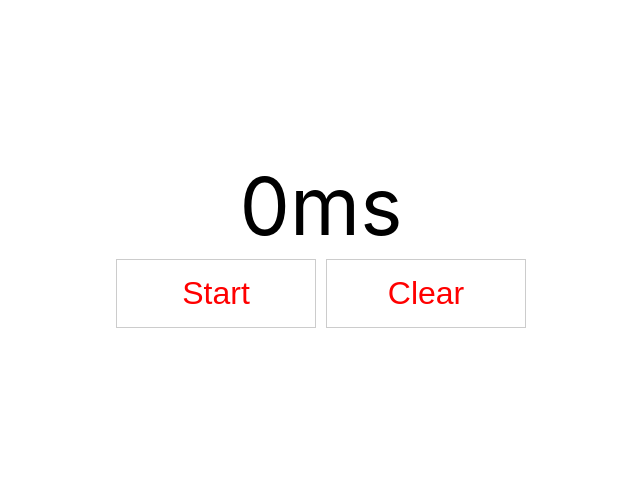
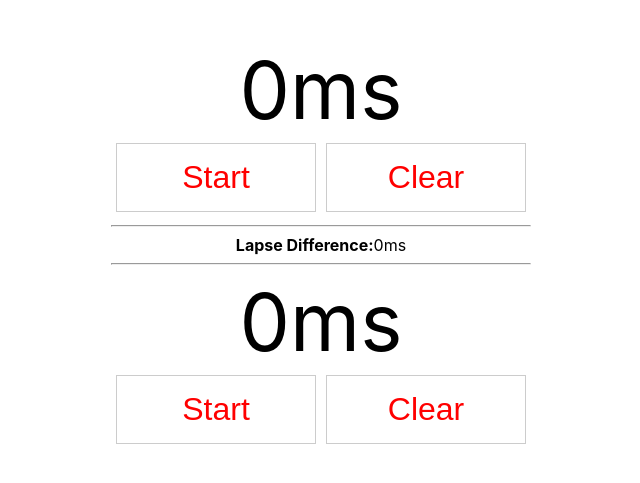
Before and after one commit to madrus/kcd-hooks-basic, a React (Vite) app: page / in a window 1280 px wide. Shown: the part 155-638 px from the top of the page, without its empty margins (319-959 px from the left). Built offline with nearby package versions, Linux system fonts and the light colour scheme.

Commit message:
feat: 🎸 add custom useStopwatch hook + 2 x Stopwatch components

```diff
--- a/src/Stopwatch.tsx
+++ b/src/Stopwatch.tsx
@@ -10,7 +10,7 @@ const reducer = (currentState: StopwatchState, newState: StopwatchState) => ({
   ...newState
 })
 
-const Stopwatch: FC = () => {
+const useStopwatch = () => {
   // we rename here dispatch to setState to make our intention clearer
   const [{ running, lapse }, setState] = useReducer(reducer, {
     lapse: 0,
@@ -40,6 +40,18 @@ const Stopwatch: FC = () => {
     setState({ lapse: 0, running: false })
   }
 
+  return {
+    handleClearClick,
+    handleRunClick,
+    lapse,
+    running
+  }
+}
+
+const Stopwatch: FC = () => {
+  const stopwatchOne = useStopwatch()
+  const stopwatchTwo = useStopwatch()
+
   return (
     <div style={{ textAlign: 'center' }}>
       <label
@@ -48,13 +60,32 @@ const Stopwatch: FC = () => {
           display: 'block'
         }}
       >
-        {lapse}
+        {stopwatchOne.lapse}
         ms
       </label>
-      <button onClick={handleRunClick} style={buttonStyles}>
-        {running ? 'Stop' : 'Start'}
+      <button onClick={stopwatchOne.handleRunClick} style={buttonStyles}>
+        {stopwatchOne.running ? 'Stop' : 'Start'}
       </button>
-      <button onClick={handleClearClick} style={buttonStyles}>
+      <button onClick={stopwatchOne.handleClearClick} style={buttonStyles}>
+        Clear
+      </button>
+      <hr />
+      <strong>Lapse Difference:</strong>
+      <span>{stopwatchOne.lapse! - stopwatchTwo.lapse!}ms</span>
+      <hr />
+      <label
+        style={{
+          fontSize: '5em',
+          display: 'block'
+        }}
+      >
+        {stopwatchTwo.lapse}
+        ms
+      </label>
+      <button onClick={stopwatchTwo.handleRunClick} style={buttonStyles}>
+        {stopwatchTwo.running ? 'Stop' : 'Start'}
+      </button>
+      <button onClick={stopwatchTwo.handleClearClick} style={buttonStyles}>
         Clear
       </button>
     </div>
```
